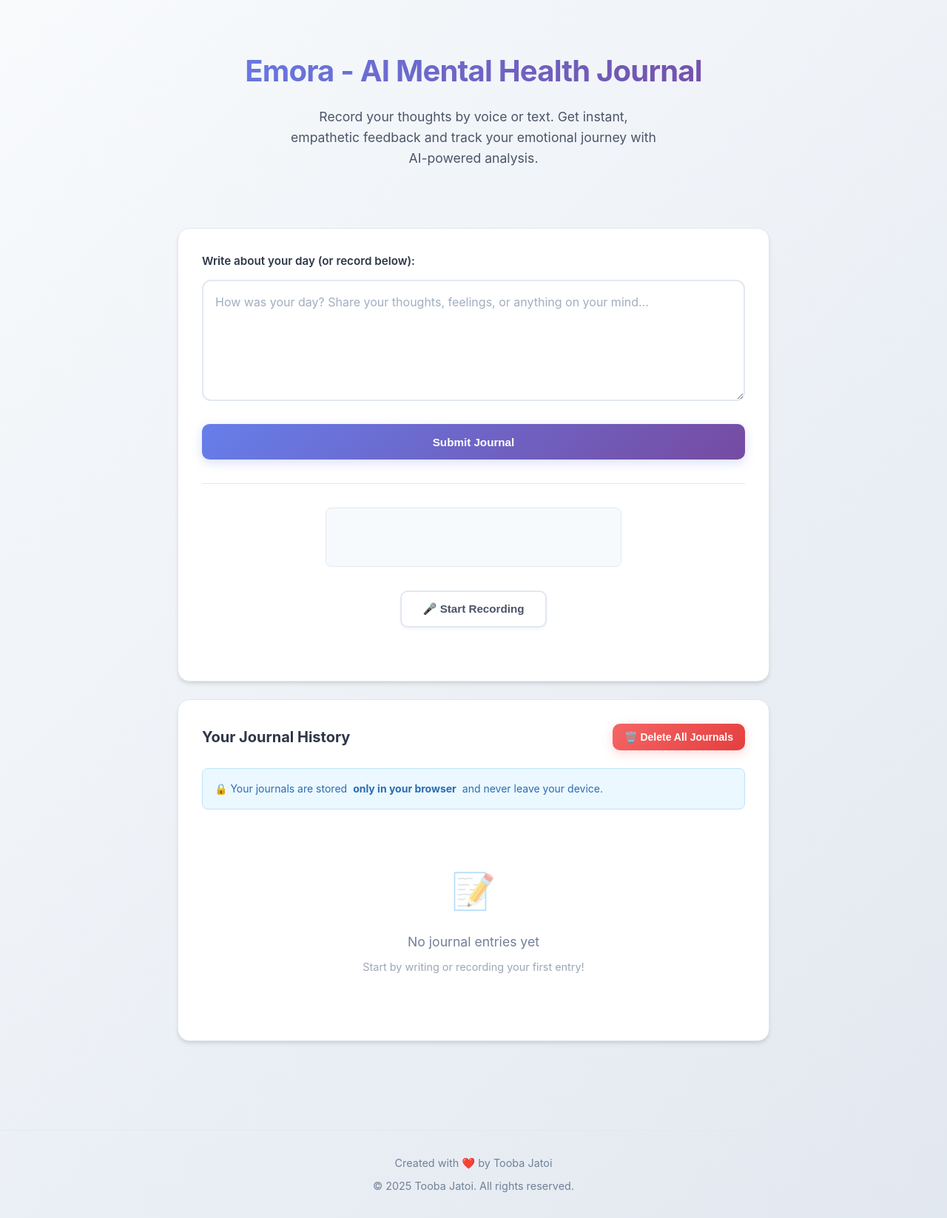
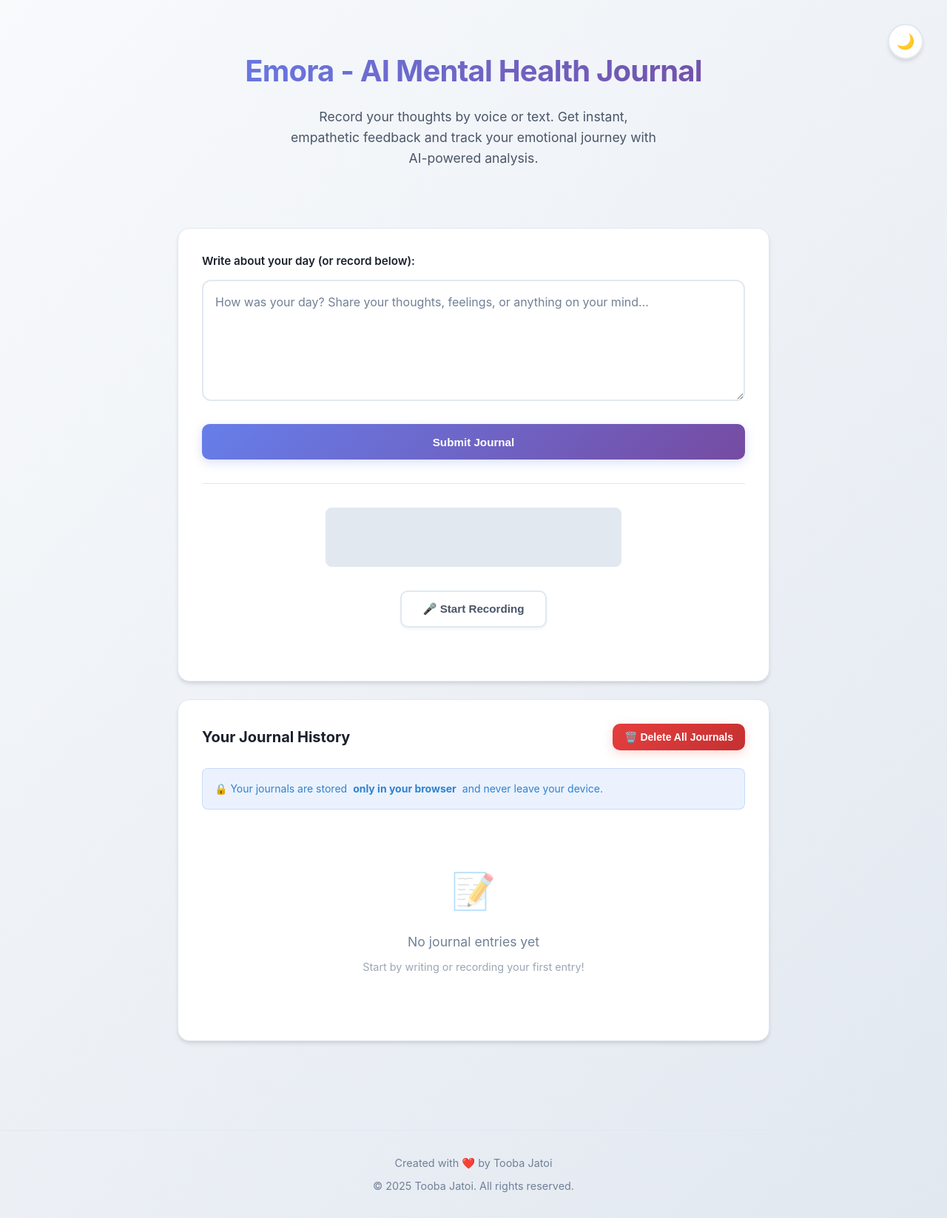
Before and after one commit to toobajatoi/Emora, a Flask app: page / in a window 1280 px wide. Shown: the whole page at 74% size. Run offline with Flask 3, Linux system fonts and the light colour scheme; some libraries are stand-ins or nearby versions.

Commit message:
Add dark/light mode toggle with persistent preferences and updated README

```diff
--- a/static/css/style.css
+++ b/static/css/style.css
@@ -2,6 +2,49 @@
 Emora – AI Mental Health Journal App
 Created by Tooba Jatoi
 */
+
+/* CSS Variables for Theme Colors */
+:root {
+    /* Light Theme Colors */
+    --bg-primary: #f8fafc;
+    --bg-secondary: #e2e8f0;
+    --card-bg: #ffffff;
+    --text-primary: #1a202c;
+    --text-secondary: #4a5568;
+    --text-muted: #718096;
+    --border-color: #e2e8f0;
+    --border-hover: #cbd5e0;
+    --shadow-light: 0 4px 6px -1px rgba(0, 0, 0, 0.1), 0 2px 4px -1px rgba(0, 0, 0, 0.06);
+    --shadow-medium: 0 10px 25px -3px rgba(0, 0, 0, 0.1), 0 4px 6px -2px rgba(0, 0, 0, 0.05);
+    --shadow-heavy: 0 20px 25px -5px rgba(0, 0, 0, 0.1), 0 10px 10px -5px rgba(0, 0, 0, 0.04);
+    --accent-primary: #667eea;
+    --accent-secondary: #764ba2;
+    --success-color: #38a169;
+    --error-color: #e53e3e;
+    --info-color: #3182ce;
+    --warning-color: #d69e2e;
+}
+
+[data-theme="dark"] {
+    /* Dark Theme Colors */
+    --bg-primary: #1a202c;
+    --bg-secondary: #2d3748;
+    --card-bg: #2d3748;
+    --text-primary: #f7fafc;
+    --text-secondary: #e2e8f0;
+    --text-muted: #a0aec0;
+    --border-color: #4a5568;
+    --border-hover: #718096;
+    --shadow-light: 0 4px 6px -1px rgba(0, 0, 0, 0.3), 0 2px 4px -1px rgba(0, 0, 0, 0.2);
+    --shadow-medium: 0 10px 25px -3px rgba(0, 0, 0, 0.3), 0 4px 6px -2px rgba(0, 0, 0, 0.2);
+    --shadow-heavy: 0 20px 25px -5px rgba(0, 0, 0, 0.3), 0 10px 10px -5px rgba(0, 0, 0, 0.2);
+    --accent-primary: #667eea;
+    --accent-secondary: #764ba2;
+    --success-color: #48bb78;
+    --error-color: #f56565;
+    --info-color: #4299e1;
+    --warning-color: #ed8936;
+}
 
 /* Reset and Base Styles */
 * {
@@ -12,11 +55,47 @@ Created by Tooba Jatoi
 
 body {
     font-family: 'Inter', -apple-system, BlinkMacSystemFont, 'Segoe UI', Roboto, sans-serif;
-    background: linear-gradient(135deg, #f8fafc 0%, #e2e8f0 100%);
-    color: #1a202c;
+    background: linear-gradient(135deg, var(--bg-primary) 0%, var(--bg-secondary) 100%);
+    color: var(--text-primary);
     line-height: 1.6;
     min-height: 100vh;
     overflow-x: hidden;
+    transition: background 0.3s ease, color 0.3s ease;
+}
+
+/* Theme Toggle Button */
+.theme-toggle {
+    position: fixed;
+    top: 2rem;
+    right: 2rem;
+    background: var(--card-bg);
+    border: 2px solid var(--border-color);
+    border-radius: 50px;
+    padding: 0.75rem;
+    cursor: pointer;
+    transition: all 0.3s ease;
+    z-index: 1000;
+    box-shadow: var(--shadow-light);
+    display: flex;
+    align-items: center;
+    justify-content: center;
+    width: 48px;
+    height: 48px;
+}
+
+.theme-toggle:hover {
+    transform: translateY(-2px);
+    box-shadow: var(--shadow-medium);
+    border-color: var(--border-hover);
+}
+
+.theme-toggle .icon {
+    font-size: 1.25rem;
+    transition: transform 0.3s ease;
+}
+
+.theme-toggle:hover .icon {
+    transform: rotate(180deg);
 }
 
 /* Main Layout */
@@ -94,35 +175,36 @@ body {
 .form-label {
     display: block;
     font-weight: 600;
-    color: #2d3748;
+    color: var(--text-primary);
     margin-bottom: 0.75rem;
     font-size: 0.95rem;
+    transition: color 0.3s ease;
 }
 
 .form-textarea {
     width: 100%;
     min-height: 120px;
     padding: 1rem;
-    border: 2px solid #e2e8f0;
+    border: 2px solid var(--border-color);
     border-radius: 12px;
-    background: #ffffff;
+    background: var(--card-bg);
     font-family: inherit;
     font-size: 1rem;
     line-height: 1.6;
     resize: vertical;
     transition: all 0.3s ease;
-    color: #2d3748;
+    color: var(--text-primary);
 }
 
 .form-textarea:focus {
     outline: none;
-    border-color: #667eea;
+    border-color: var(--accent-primary);
     box-shadow: 0 0 0 3px rgba(102, 126, 234, 0.1);
     transform: translateY(-1px);
 }
 
 .form-textarea::placeholder {
-    color: #a0aec0;
+    color: var(--text-muted);
 }
 
 /* Button Styles */
@@ -157,21 +239,21 @@ body {
 }
 
 .btn-secondary {
-    background: #ffffff;
-    color: #4a5568;
-    border: 2px solid #e2e8f0;
+    background: var(--card-bg);
+    color: var(--text-secondary);
+    border: 2px solid var(--border-color);
     box-shadow: 0 2px 4px 0 rgba(0, 0, 0, 0.05);
 }
 
 .btn-secondary:hover {
-    background: #f7fafc;
+    background: var(--bg-secondary);
     transform: translateY(-2px);
     box-shadow: 0 4px 12px 0 rgba(0, 0, 0, 0.1);
-    border-color: #cbd5e0;
+    border-color: var(--border-hover);
 }
 
 .btn-danger {
-    background: linear-gradient(135deg, #f56565 0%, #e53e3e 100%);
+    background: linear-gradient(135deg, var(--error-color) 0%, #c53030 100%);
     color: white;
     box-shadow: 0 4px 14px 0 rgba(245, 101, 101, 0.25);
 }
@@ -204,14 +286,14 @@ body {
     max-width: 400px;
     height: 80px;
     border-radius: 8px;
-    background: #f7fafc;
-    border: 1px solid #e2e8f0;
+    background: var(--bg-secondary);
+    border: 1px solid var(--border-color);
     transition: all 0.3s ease;
 }
 
 .spectrogram.active {
-    background: #edf2f7;
-    border-color: #667eea;
+    background: var(--bg-primary);
+    border-color: var(--accent-primary);
 }
 
 .recording-controls {
@@ -372,24 +462,26 @@ body {
 .history-title {
     font-size: 1.25rem;
     font-weight: 700;
-    color: #2d3748;
+    color: var(--text-primary);
+    transition: color 0.3s ease;
 }
 
 .privacy-notice {
-    background: #ebf8ff;
-    border: 1px solid #bee3f8;
+    background: rgba(59, 130, 246, 0.1);
+    border: 1px solid rgba(59, 130, 246, 0.2);
     border-radius: 8px;
     padding: 1rem;
     margin-bottom: 1.5rem;
 }
 
 .privacy-notice p {
-    color: #2b6cb0;
+    color: var(--info-color);
     font-size: 0.875rem;
     margin: 0;
     display: flex;
     align-items: center;
     gap: 0.5rem;
+    transition: color 0.3s ease;
 }
 
 .journal-history {
--- a/static/js/app.js
+++ b/static/js/app.js
@@ -3,6 +3,66 @@ console.log("App JS loaded!");
 Created by Tooba Jatoi
 Copyright © 2025 Tooba Jatoi. All rights reserved.
 */
+
+// Theme management
+let currentTheme = localStorage.getItem('theme') || 'light';
+
+// Theme functions
+function initializeTheme() {
+    console.log('Initializing theme...');
+    const themeToggle = document.getElementById('themeToggle');
+    const themeIcon = document.getElementById('themeIcon');
+
+    console.log('Theme toggle element:', themeToggle);
+    console.log('Theme icon element:', themeIcon);
+
+    // Set initial theme
+    setTheme(currentTheme);
+
+    // Add event listener for theme toggle
+    if (themeToggle) {
+        // Remove any existing listeners
+        themeToggle.removeEventListener('click', themeToggleClickHandler);
+
+        // Add new listener
+        themeToggle.addEventListener('click', themeToggleClickHandler);
+        console.log('Theme toggle event listener added');
+    } else {
+        console.error('Theme toggle button not found!');
+    }
+}
+
+// Theme toggle click handler
+function themeToggleClickHandler(e) {
+    e.preventDefault();
+    e.stopPropagation();
+    console.log('Theme toggle clicked! Current theme:', currentTheme);
+    currentTheme = currentTheme === 'light' ? 'dark' : 'light';
+    console.log('New theme:', currentTheme);
+    setTheme(currentTheme);
+    localStorage.setItem('theme', currentTheme);
+}
+
+function setTheme(theme) {
+    console.log('Setting theme to:', theme);
+    const themeIcon = document.getElementById('themeIcon');
+
+    if (theme === 'dark') {
+        document.documentElement.setAttribute('data-theme', 'dark');
+        if (themeIcon) {
+            themeIcon.textContent = '☀️';
+            themeIcon.setAttribute('aria-label', 'Switch to light mode');
+        }
+        console.log('Dark theme applied');
+    } else {
+        document.documentElement.setAttribute('data-theme', 'light');
+        if (themeIcon) {
+            themeIcon.textContent = '🌙';
+            themeIcon.setAttribute('aria-label', 'Switch to dark mode');
+        }
+        console.log('Light theme applied');
+    }
+}
 
 // Initialize WebSocket connection
 const socket = io();
@@ -507,6 +567,8 @@ if (journalSubmitBtn) {
 
 // Initialize when page loads
 window.onload = function() {
+    console.log('Page loaded, initializing...');
+    initializeTheme();
     initAudio();
     loadJournalHistory();
 
@@ -514,3 +576,20 @@ window.onload = function() {
     if (results) results.classList.add('hidden');
     if (loading) loading.classList.add('hidden');
 };
+
+// Also initialize theme when DOM is ready (fallback)
+document.addEventListener('DOMContentLoaded', function() {
+    console.log('DOM Content Loaded');
+    // Apply theme immediately
+    setTheme(currentTheme);
+
+    // Try to initialize theme again if not already done
+    setTimeout(() => {
+        const themeToggle = document.getElementById('themeToggle');
+        if (themeToggle && !themeToggle.hasAttribute('data-initialized')) {
+            console.log('Re-initializing theme...');
+            initializeTheme();
+            themeToggle.setAttribute('data-initialized', 'true');
+        }
+    }, 100);
+});
--- a/templates/index.html
+++ b/templates/index.html
@@ -11,6 +11,11 @@
     <script src="/socket.io/socket.io.js"></script>
 </head>
 <body>
+    <!-- Theme Toggle Button -->
+    <button class="theme-toggle" id="themeToggle" aria-label="Toggle dark/light mode">
+        <span class="icon" id="themeIcon">🌙</span>
+    </button>
+
     <div class="main-wrapper">
         <div class="container">
             <!-- Header -->
@@ -177,5 +182,14 @@
 
     <script src="{{ url_for('static', filename='js/socket.io.js') }}"></script>
     <script src="{{ url_for('static', filename='js/app.js') }}"></script>
+
+    <!-- Immediate theme application -->
+    <script>
+        (function() {
+            const savedTheme = localStorage.getItem('theme') || 'light';
+            document.documentElement.setAttribute('data-theme', savedTheme);
+            console.log('Immediate theme applied:', savedTheme);
+        })();
+    </script>
 </body>
 </html>
```
Also changed, not shown: other parts of static/css/style.css (+101 -66 lines), templates/dashboard.html (+14 -0 lines), README.md.
